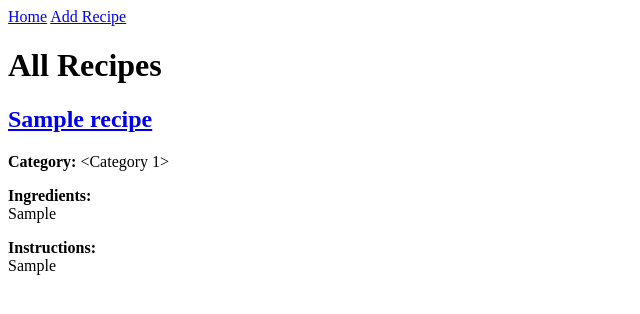
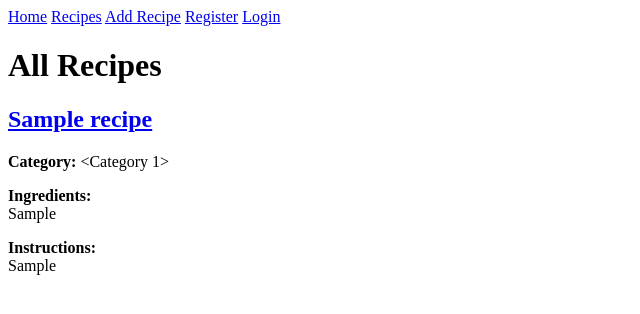
Before and after one commit to mdpos95-tech/recipe_flask_app_MOD4, a Flask app: page /recipes in a window 1280 px wide. Shown: the top 314 px of the page, without its empty margins (0-640 px from the left). Run offline with Flask 3, Linux system fonts and the light colour scheme; tables that the repository leaves empty hold one stand-in row (values such as "Sample post"); parts of the project's set-up code (start-up, migrations or seed data) failed here and were passed over.

Commit message:
base.html navs added

```diff
--- a/templates/base.html
+++ b/templates/base.html
@@ -6,7 +6,10 @@
 <body>
     <nav>
         <a href="{{ url_for('home') }}">Home</a>
+        <a href="{{ url_for('recipes') }}">Recipes</a>
         <a href="{{ url_for('add_recipe') }}">Add Recipe</a>
+         <a href="{{ url_for('register') }}">Register</a>
+         <a href="{{ url_for('login') }}">Login</a>
     </nav>
     <div class="container">
         {% block content %}
```
